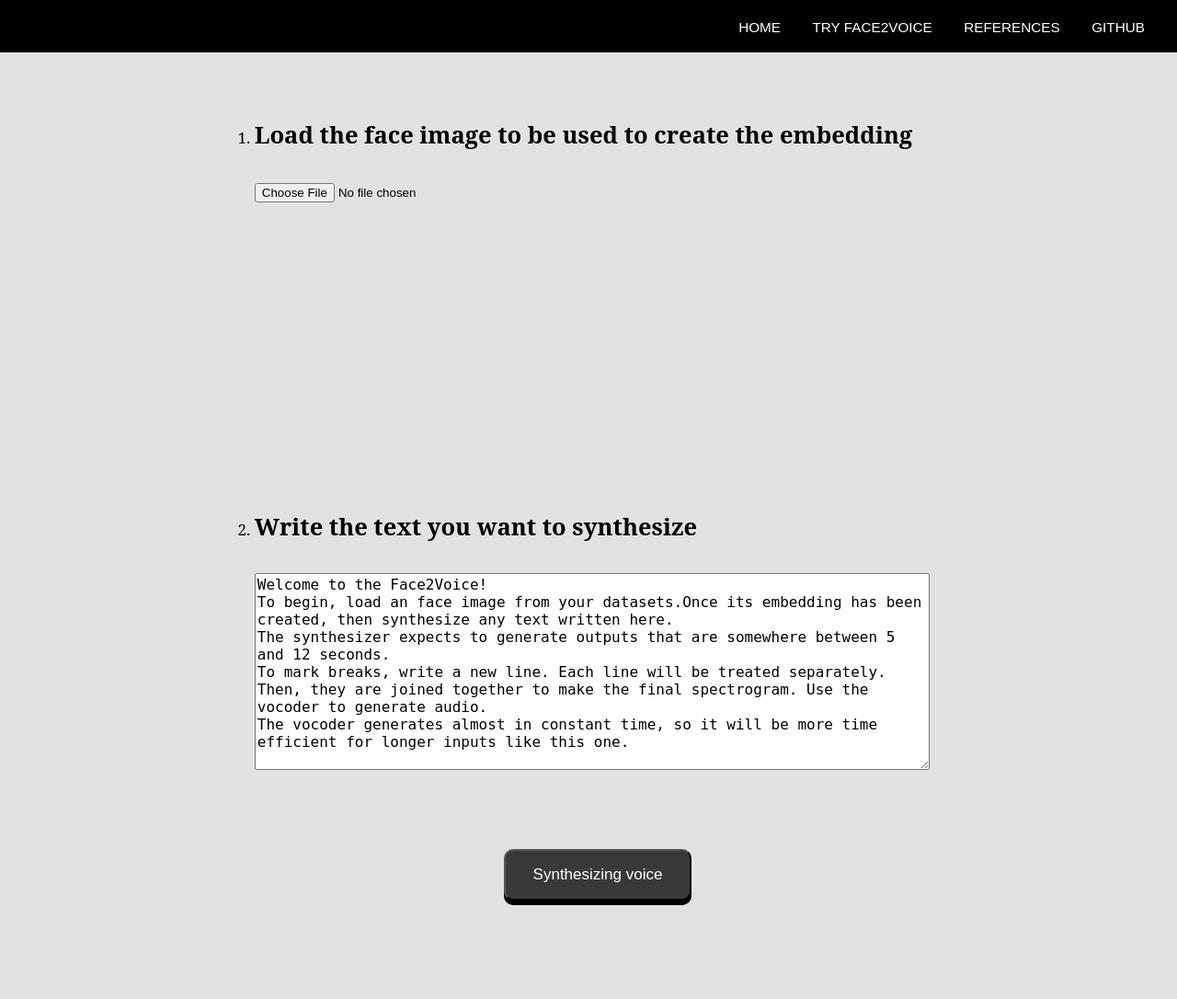
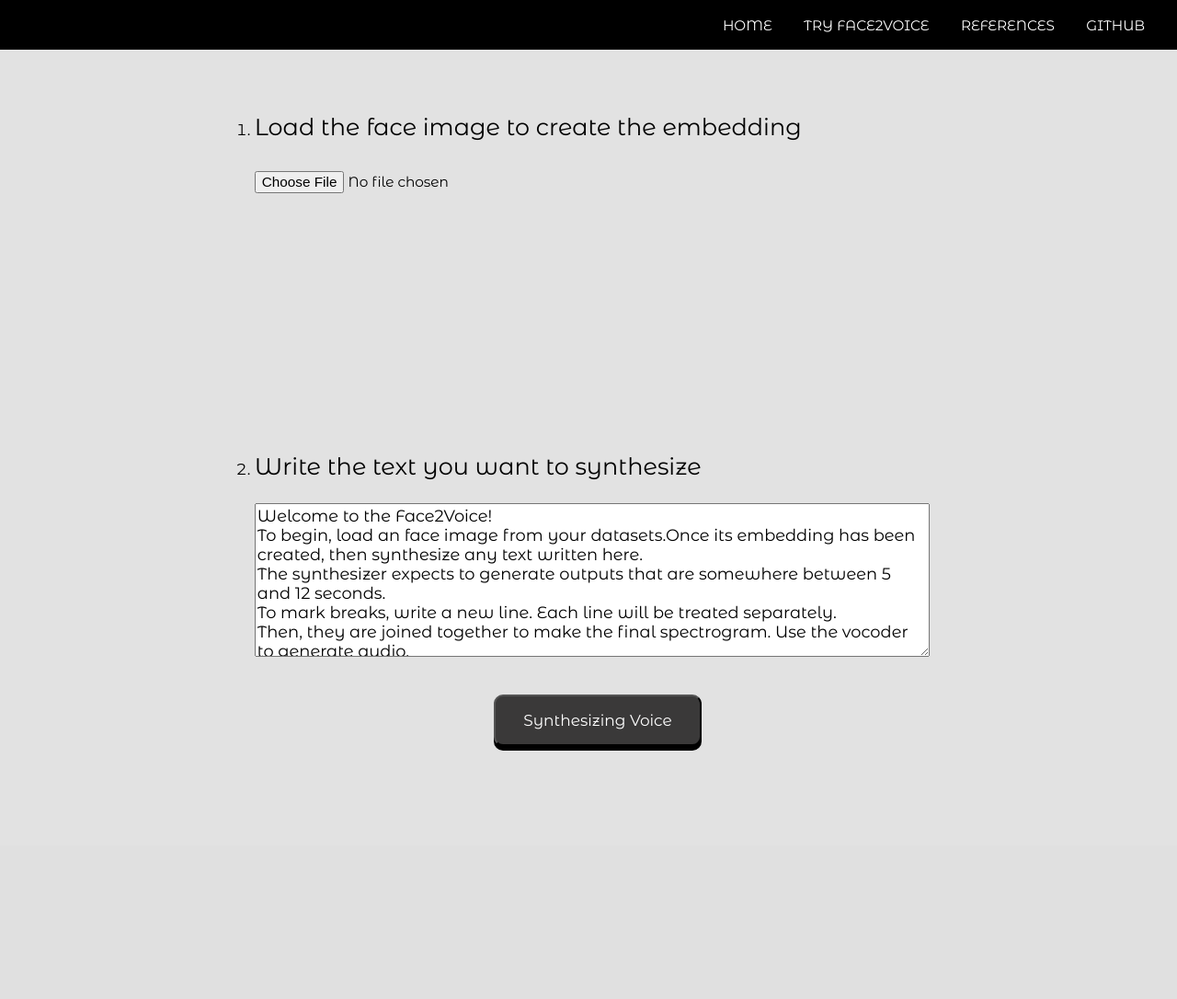
Before and after one commit to jh5-6/Face2Voice, a Flask app: page /face2voice in a window 1280 px wide. Shown: the whole page at 92% size. After the commit the page ends 816 px from the top, so only its background shows below. Run offline with Flask 2, Linux system fonts and the light colour scheme; parts of the project's set-up code (start-up, migrations or seed data) failed here and were passed over; some web fonts are replaced.

Commit message:
[DESIGN] design modification

```diff
--- a/static/css/style.css
+++ b/static/css/style.css
@@ -1,17 +1,12 @@
-@font-face { font-family: 'NanumGothic';
-    src: url('/fonts/NanumGothic.eot');
-    src: url('/fonts/NanumGothic.eot') format('embedded-opentype'),url('/fonts/NanumGothic.woff') format('woff');
-}
-
 body {
     margin: 0;
     background : #E2E2E2;
-    font-family: 'NanumGothic', 'serif';
+    font-family: 'Montserrat Alternates', sans-serif;
     font-size: calc(12px + 0.390625vw);
+    overflow: auto;
   }
 
 div.menu {
-
     background: black;
 
     width: 100%;
@@ -59,27 +54,51 @@ nav li a:hover {
     color: rgb(218, 218, 218);
 }
 
+a {
+    font-family: 'Montserrat Alternates', sans-serif;
+}
+
 div.header {
     width: 70%;
-    height: 15vh;
+    height: 10vh;
     margin: auto;
+
 }
 
 div.container{
     width: 70%;
-    height: 80vh;
+    height: 85vh;
     margin: auto;
 }
 
 div.container #sub_container{
     padding-left: 5%;
     padding-right: 5%;
-    padding-top: 2%;
+    padding-top: 5%;
     padding-bottom: 9%;
 }
 
 #paper_container, #code_container {
     padding-bottom: 5%;
+}
+
+#paper_container ol, #code_container ol, #license_container ol{
+    font: 1.4em;
+}
+
+#result_textbox {
+    float: right;
+    overflow: auto;
+
+    width: 70%;
+    height: 29vh;
+    margin-left: 1%;
+    padding: 2%;
+    border-radius: 10px;
+    border-style: dotted rgb(242, 242, 242);
+    /* background-color: rgb(242, 242, 242);  */
+    font-size: 1.3em;
+    font-weight: 400;
 }
 
 div.container li a{
@@ -93,20 +112,22 @@ div.container li a:hover{
 }
 
 #image_container {
-    height: 33vh;
+    height: 29vh;
 }
 
 #image_container img{
     height: 100%;
 }
 
-
-li #image{
-    height: 100%;
+input#image {
+    font-family: 'Montserrat Alternates', sans-serif;
+    font-size: 0.6em;
+    ;
 }
 
-#form ol li {
-    margin-top: 7%;
+#form ol li p{
+    margin-top: 3%;
+    font-size: 1.5em;
 }
 
 #result_container {
@@ -130,6 +151,7 @@ li #image{
     padding-right: 30px;
 
     display: inline-block;
+    font-family: 'Montserrat Alternates', sans-serif;
     text-align: center;
     line-height: 50px;
     color: white;
@@ -166,6 +188,7 @@ div#inference_progress {
 
 #percent{
     float: right;
+    font-weight: bold;
 }
 
 span {
@@ -220,39 +243,38 @@ span {
 
 #progress_caution_message img {
     width: 1.3em;
-    padding-right: 2px;
+    padding-right: 3px;
     vertical-align: middle;
 }
 
 textarea {
     padding: auto;
     width: 95%;
-    height: 13em;
-    font-size: 16px;
+    height: 9em;
+    font-size: 0.7em;
+    font-family: 'Montserrat Alternates', sans-serif;
 }
 
 table{
     width: 100%;
+    text-align: left;
 }
 
 #line {
     color: rgb(242, 242, 242);
     border-style: solid;
-    margin-top: 5%;
+    margin-top: 3%;
 }
 
-tr#row_padding{
-    padding-top: 10px;
+
+#home_text_container {
+    line-height: 1.6em;
+    margin-bottom: 2%;
+    font-size: 1.4em;
 }
 
-#home_text_container {
-    font-style: italic;
-    line-height: 1.6em;
-}
-
-#text_kor, #text_en{
+#example_container {
     margin-top: 5%;
-    font-size: 1em;
 }
 
 .header h2 {
@@ -267,9 +289,10 @@ img {
 h1{
     padding-left: 5%;
     padding-right: 5%;
-    padding-top: 5%;
+    padding-top: 2%;
 
     font-size: 3em;
+    font-weight: 700;
 }
 
 h2 {
--- a/templates/face2voice.html
+++ b/templates/face2voice.html
@@ -4,9 +4,11 @@
         <meta charset="UTF-8">
         <meta name="viewport" content="width=device-width, initial-scale=1.0">
         <meta http-equiv="X-UA-Compatible" content="ie=edge">
+        <title>Face2Voice</title>
+        <link rel="preconnect" href="https://fonts.googleapis.com">
+        <link rel="preconnect" href="https://fonts.gstatic.com" crossorigin>
+        <link href="https://fonts.googleapis.com/css2?family=Montserrat+Alternates&display=swap" rel="stylesheet">
         <link rel="stylesheet" href="{{ url_for('static', filename='css/style.css')}}"/>
-        <script src="https://code.jquery.com/jquery-latest.min.js"></script>
-        <title>Face2Voice</title>
 
         <script>
             //파일에서 불러온 사진 보여줌
@@ -100,31 +102,31 @@
                         <ol>
                             <!-- 입력 사진 선택 -->
                             <li>
-                                <h4>Load the face image to be used to create the embedding</h4>
-                                <p>
-                                    <input class="form-control" type="file" name="imagefile" id="image" onchange="setThumbnail(event)" required  accept=".jpeg, .jpg, .png">
-                                </p>
+                                <p>Load the face image to create the embedding</p>
+                                <p><input class="form-control" type="file" name="imagefile" id="image" onchange="setThumbnail(event)" required  accept=".jpeg, .jpg, .png"></p>
                                 <div id="image_container"></div>
                             </li>
 
                             <!-- 입력 문장 작성 -->
                             <li>
-                                <h4>Write the text you want to synthesize</h4>
-                                <p>
-                                    <textarea name="inputtext" id="text" required >Welcome to the Face2Voice!&#10;To begin, load an face image from your datasets.Once its embedding has been created, then synthesize any text written here.&#10;The synthesizer expects to generate outputs that are somewhere between 5 and 12 seconds. &#10;To mark breaks, write a new line. Each line will be treated separately.&#10;Then, they are joined together to make the final spectrogram. Use the vocoder to generate audio.&#10;The vocoder generates almost in constant time, so it will be more time efficient for longer inputs like this one.</textarea>
-                                </p>
+                                <p>Write the text you want to synthesize</p>
+                                <p><textarea name="inputtext" id="text" required >Welcome to the Face2Voice!&#10;To begin, load an face image from your datasets.Once its embedding has been created, then synthesize any text written here.&#10;The synthesizer expects to generate outputs that are somewhere between 5 and 12 seconds. &#10;To mark breaks, write a new line. Each line will be treated separately.&#10;Then, they are joined together to make the final spectrogram. Use the vocoder to generate audio.&#10;The vocoder generates almost in constant time, so it will be more time efficient for longer inputs like this one.</textarea></p>
                             </li>
                         </ol>
                         <ol id="btn_input">
                             <li id="btn">
                                 <!-- 음성 합성 버튼 -->
-                                <input id="btn_inference" type="submit" value="Synthesizing voice" onclick="showProgress()" >
+                                <input id="btn_inference" type="submit" value="Synthesizing Voice" onclick="showProgress()" >
                             </li>
                         </ol>
                     </form>
                 </div>
 
                 <div id="inference_progress">
+                    <div id="progress_caution_message">
+                        <img src="{{ url_for('static', filename='images/icon/caution.png') }}">
+                         Do not press the Refresh or Back button
+                    </div>
                     <!-- 음성 합성 경과를 보여주는 메시지와 progress bar-->
                     <div id="progress_mel_container">
                         <span id="progress_status">Creating Embedding...</span>
@@ -139,10 +141,6 @@
                             <div id="progress_bar"></div>
                         </div>
                     </div>
-                    <div id="progress_caution_message">
-                        <img src="{{ url_for('static', filename='images/icon/caution.png') }}">
-                        CAUTION: Do not press the Refresh or Back button
-                    </div>
                 </div>
             </div>
         </div>
```
Also changed, not shown: templates/face2voice_result.html (+9 -10 lines), templates/home.html (+26 -36 lines), templates/references.html (+10 -1 lines), 6 other files.
